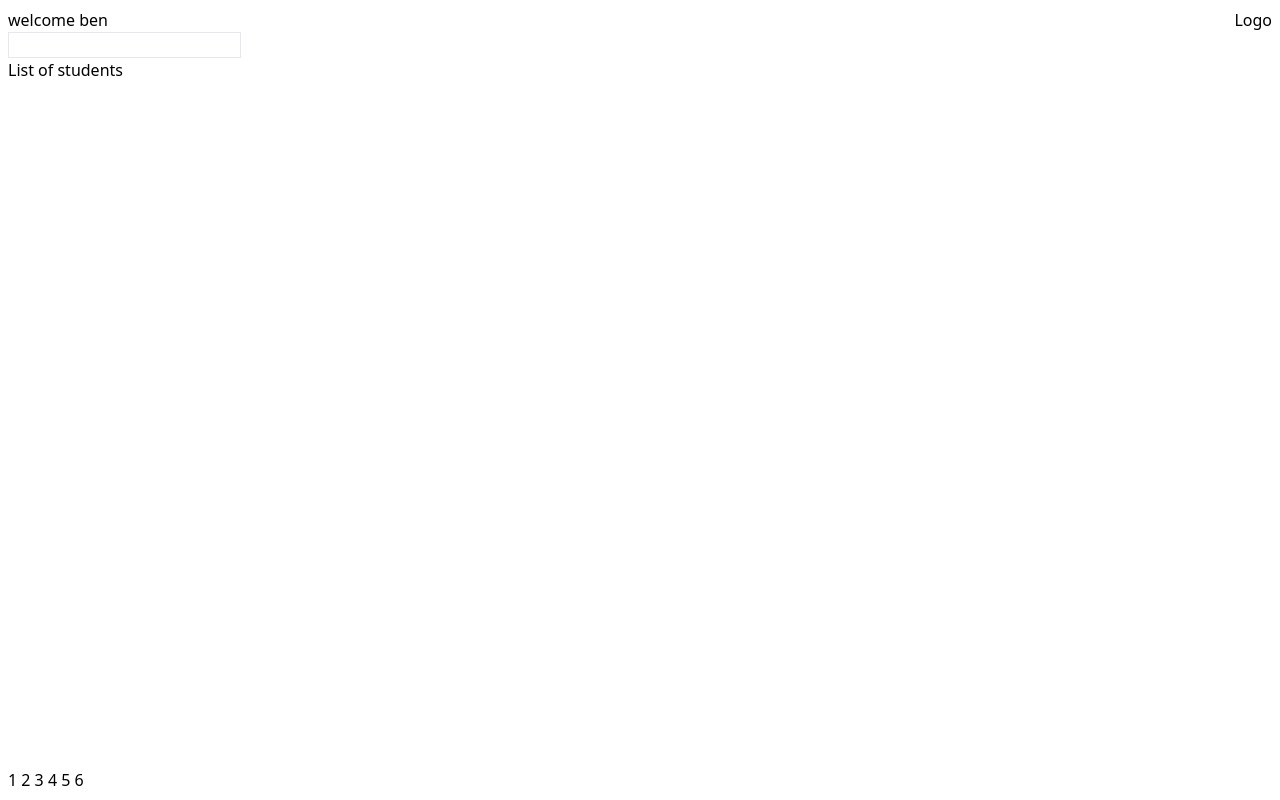
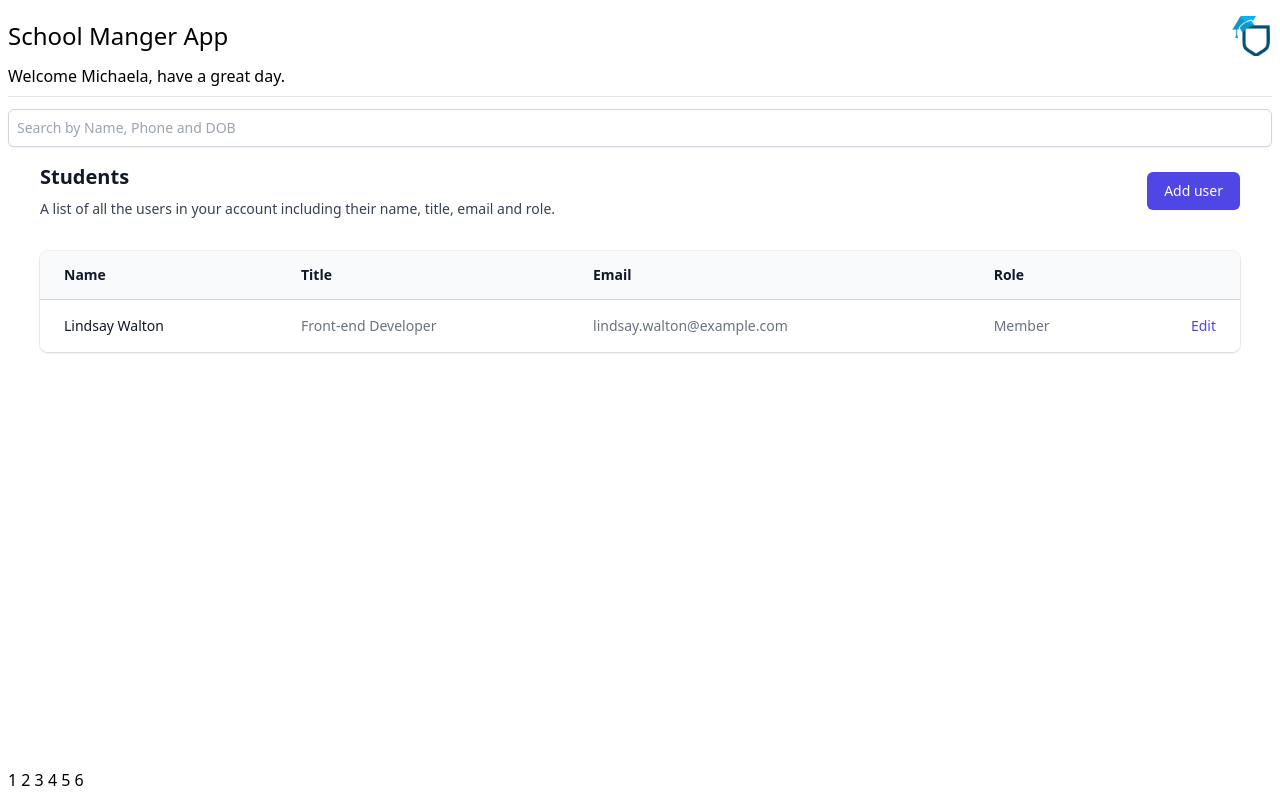
Before and after one commit to AyoCodess/Ex-Student-Database-Fullstack-REACT, a React (Create React App) app: page / in a window 1280 px wide. Built offline with nearby package versions, Linux system fonts and the light colour scheme; the HTML template or start-up script is replaced by a standard one.

Commit message:
working design, added table and logo

```diff
--- a/src/components/Banner.js
+++ b/src/components/Banner.js
@@ -1,5 +1,5 @@
 import React from 'react';
 
 export const Banner = () => {
-  return <h2>welcome ben</h2>;
+  return <h2>Welcome Michaela, have a great day.</h2>;
 };
--- a/src/components/Header.js
+++ b/src/components/Header.js
@@ -4,10 +4,16 @@
 
 export const Header = () => {
   return (
-    <header className='flex justify-between'>
+    <header>
       <>
-        <Banner />
-        <Logo />
+        <div className='flex justify-between items-center mt-2'>
+          <h1 className='text-center text-2xl'>School Manger App</h1>
+          <Logo />
+        </div>
+        <div className='mt-2'>
+          <Banner />
+        </div>
+        <hr className='mt-2 mx-auto' />
       </>
     </header>
   );
--- a/src/components/List.js
+++ b/src/components/List.js
@@ -1,5 +1,88 @@
 import React from 'react';
 
+const people = [
+  {
+    name: 'Lindsay Walton',
+    title: 'Front-end Developer',
+    email: 'lindsay.walton@example.com',
+    role: 'Member',
+  },
+  // More people...
+];
+
 export const List = () => {
-  return <div>List of students</div>;
+  return (
+    <div className='px-4 sm:px-6 lg:px-8'>
+      <div className='sm:flex sm:items-center'>
+        <div className='sm:flex-auto'>
+          <h1 className='text-xl font-semibold text-gray-900'>Students</h1>
+          <p className='mt-2 text-sm text-gray-700'>
+            A list of all the users in your account including their name, title,
+            email and role.
+          </p>
+        </div>
+        <div className='mt-4 sm:mt-0 sm:ml-16 sm:flex-none'>
+          <button
+            type='button'
+            className='inline-flex items-center justify-center rounded-md border border-transparent bg-indigo-600 px-4 py-2 text-sm font-medium text-white shadow-sm hover:bg-indigo-700 focus:outline-none focus:ring-2 focus:ring-indigo-500 focus:ring-offset-2 sm:w-auto'>
+            Add user
+          </button>
+        </div>
+      </div>
+      <div className='-mx-4 mt-8 overflow-hidden shadow ring-1 ring-black ring-opacity-5 sm:-mx-6 md:mx-0 md:rounded-lg'>
+        <table className='min-w-full divide-y divide-gray-300'>
+          <thead className='bg-gray-50'>
+            <tr>
+              <th
+                scope='col'
+                className='py-3.5 pl-4 pr-3 text-left text-sm font-semibold text-gray-900 sm:pl-6'>
+                Name
+              </th>
+              <th
+                scope='col'
+                className='hidden px-3 py-3.5 text-left text-sm font-semibold text-gray-900 sm:table-cell'>
+                Title
+              </th>
+              <th
+                scope='col'
+                className='hidden px-3 py-3.5 text-left text-sm font-semibold text-gray-900 lg:table-cell'>
+                Email
+              </th>
+              <th
+                scope='col'
+                className='px-3 py-3.5 text-left text-sm font-semibold text-gray-900'>
+                Role
+              </th>
+              <th scope='col' className='relative py-3.5 pl-3 pr-4 sm:pr-6'>
+                <span className='sr-only'>Edit</span>
+              </th>
+            </tr>
+          </thead>
+          <tbody className='divide-y divide-gray-200 bg-white'>
+            {people.map((person) => (
+              <tr key={person.email}>
+                <td className='whitespace-nowrap py-4 pl-4 pr-3 text-sm font-medium text-gray-900 sm:pl-6'>
+                  {person.name}
+                </td>
+                <td className='hidden whitespace-nowrap px-3 py-4 text-sm text-gray-500 sm:table-cell'>
+                  {person.title}
+                </td>
+                <td className='hidden whitespace-nowrap px-3 py-4 text-sm text-gray-500 lg:table-cell'>
+                  {person.email}
+                </td>
+                <td className='whitespace-nowrap px-3 py-4 text-sm text-gray-500'>
+                  {person.role}
+                </td>
+                <td className='whitespace-nowrap py-4 pl-3 pr-4 text-right text-sm font-medium sm:pr-6'>
+                  <a href='#' className='text-indigo-600 hover:text-indigo-900'>
+                    Edit<span className='sr-only'>, {person.name}</span>
+                  </a>
+                </td>
+              </tr>
+            ))}
+          </tbody>
+        </table>
+      </div>
+    </div>
+  );
 };
--- a/src/components/Logo.js
+++ b/src/components/Logo.js
@@ -1,10 +1,10 @@
 import React from 'react';
+import logo from '../assets/images/logo.jpeg';
 
 export const Logo = () => {
   return (
     <div>
-      Logo
-      {/* <img/> */}
+      <img src={logo} className='object-cover h-10 w-10' />
     </div>
   );
 };
--- a/src/components/Main.js
+++ b/src/components/Main.js
@@ -4,9 +4,11 @@
 
 export const Main = () => {
   return (
-    <main>
+    <main className='mt-3'>
       <Search />
-      <List />
+      <div className='mt-4'>
+        <List />
+      </div>
     </main>
   );
 };
--- a/src/components/Search.js
+++ b/src/components/Search.js
@@ -1,5 +1,13 @@
 import React from 'react';
 
 export const Search = () => {
-  return <input className='border border-gray-200' type='text' />;
+  return (
+    <div>
+      <input
+        type='text'
+        className='shadow-sm focus:ring-blue-500 focus:border-blue-500 p-2 block w-full sm:text-sm border border-gray-300 rounded-md truncate'
+        placeholder='Search by Name, Phone and DOB'
+      />
+    </div>
+  );
 };
```
Also changed, not shown: src/assets/images/logo.jpeg (added).
